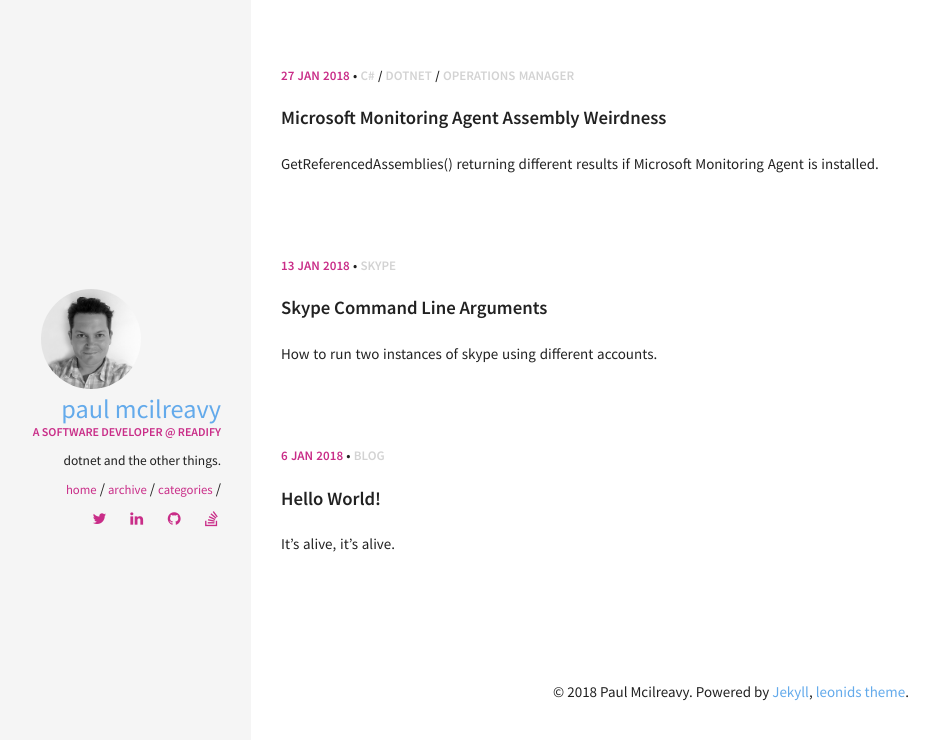
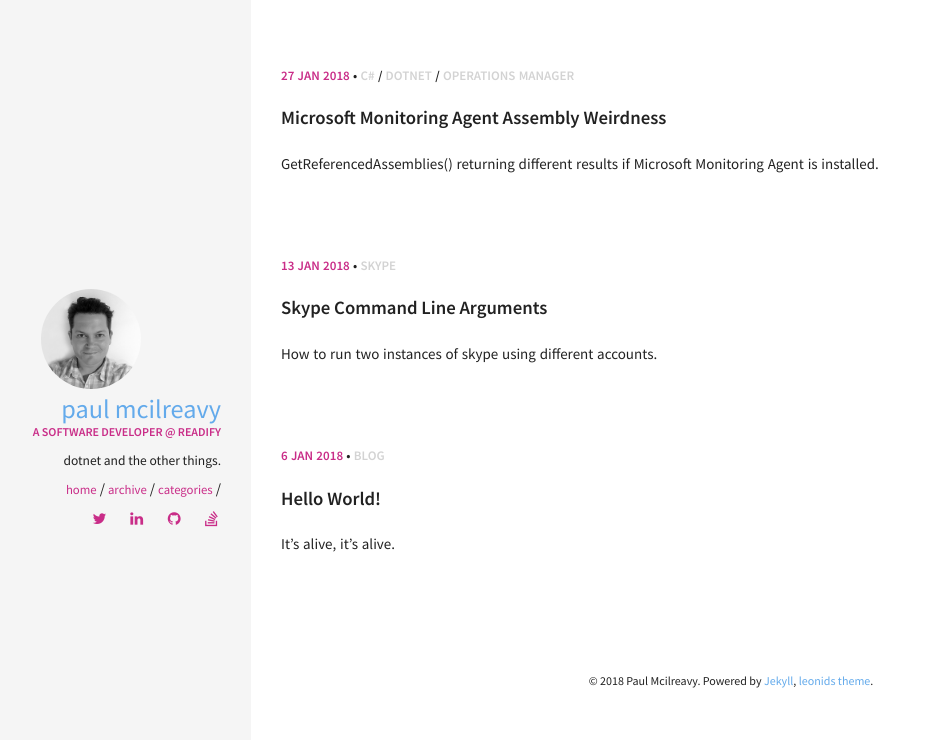
Before and after one commit to pmcilreavy/pmcilreavy.github.io, a Jekyll site: the page built from index.html, in a window 1280 px wide. Shown: the top 740 px of the page, without its empty margins (69-1008 px from the left). Built offline with Jekyll 4.4.1, drawn with Linux system fonts in a browser that asks for light colours.

Commit message:
update favicon and fix feed.xml path

```diff
--- a/_includes/head.html
+++ b/_includes/head.html
@@ -38,7 +38,7 @@
   <link rel="stylesheet" href="{{ site.url }}/css/main.css">
 
   <link rel="canonical" href="{{ page.url | replace:'index.html','' | prepend: site.url }}">
-  <link rel="alternate" type="application/rss+xml" title="{{ site.title }}" href="{{ " /feed.xml " | prepend: site.url }}" />
+  <link rel="alternate" type="application/rss+xml" title="{{ site.title }}" href="{{ "/feed.xml" | prepend: site.url }}" />
 
   <!-- Icons -->
   <!-- 16x16 -->
--- a/_sass/components/_global.scss
+++ b/_sass/components/_global.scss
@@ -16,6 +16,10 @@ img {
   max-width: 100%;
   margin-left: auto;
   margin-right: auto;
+}
+
+footer {
+  font-size: 0.8em;
 }
 
 // Tables
```
Also changed, not shown: favicon.ico, favicon.png, 1 other file.
